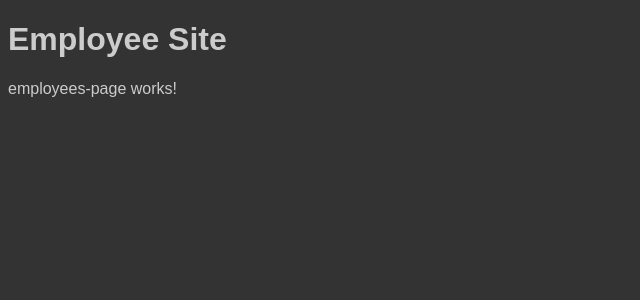
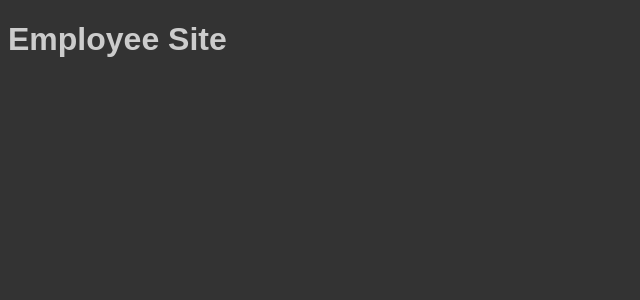
Before and after one commit to edwardtanguay/et01-employee-site, an Angular app: page / in a window 1280 px wide. Shown: the top 300 px of the page, without its empty margins (0-640 px from the left). Built offline with nearby package versions, Linux system fonts and the light colour scheme.

Commit message:
basic router

```diff
--- a/src/app/app-routing.module.ts
+++ b/src/app/app-routing.module.ts
@@ -1,7 +1,14 @@
 import { NgModule } from '@angular/core';
 import { RouterModule, Routes } from '@angular/router';
+import { EmployeesPageComponent } from './employees-page/employees-page.component';
 
-const routes: Routes = [];
+const routes: Routes = [
+  {
+    path: 'employees',
+    component: EmployeesPageComponent,
+    pathMatch: 'full'
+  }
+];
 
 @NgModule({
   imports: [RouterModule.forRoot(routes)],
--- a/src/app/app.component.html
+++ b/src/app/app.component.html
@@ -1,3 +1,2 @@
 <h1>Employee Site</h1>
-<app-employees-page></app-employees-page>
 <router-outlet></router-outlet>
```
